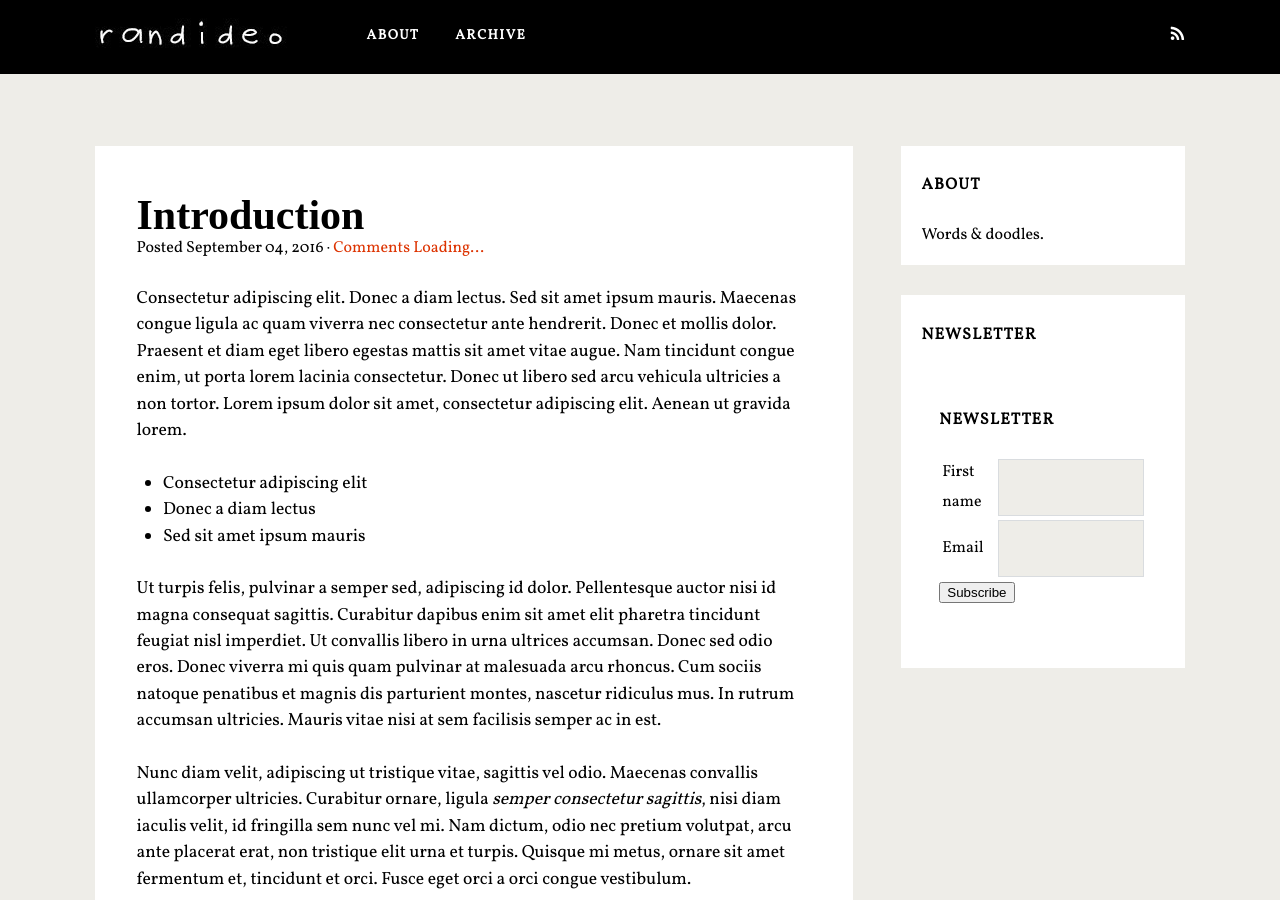
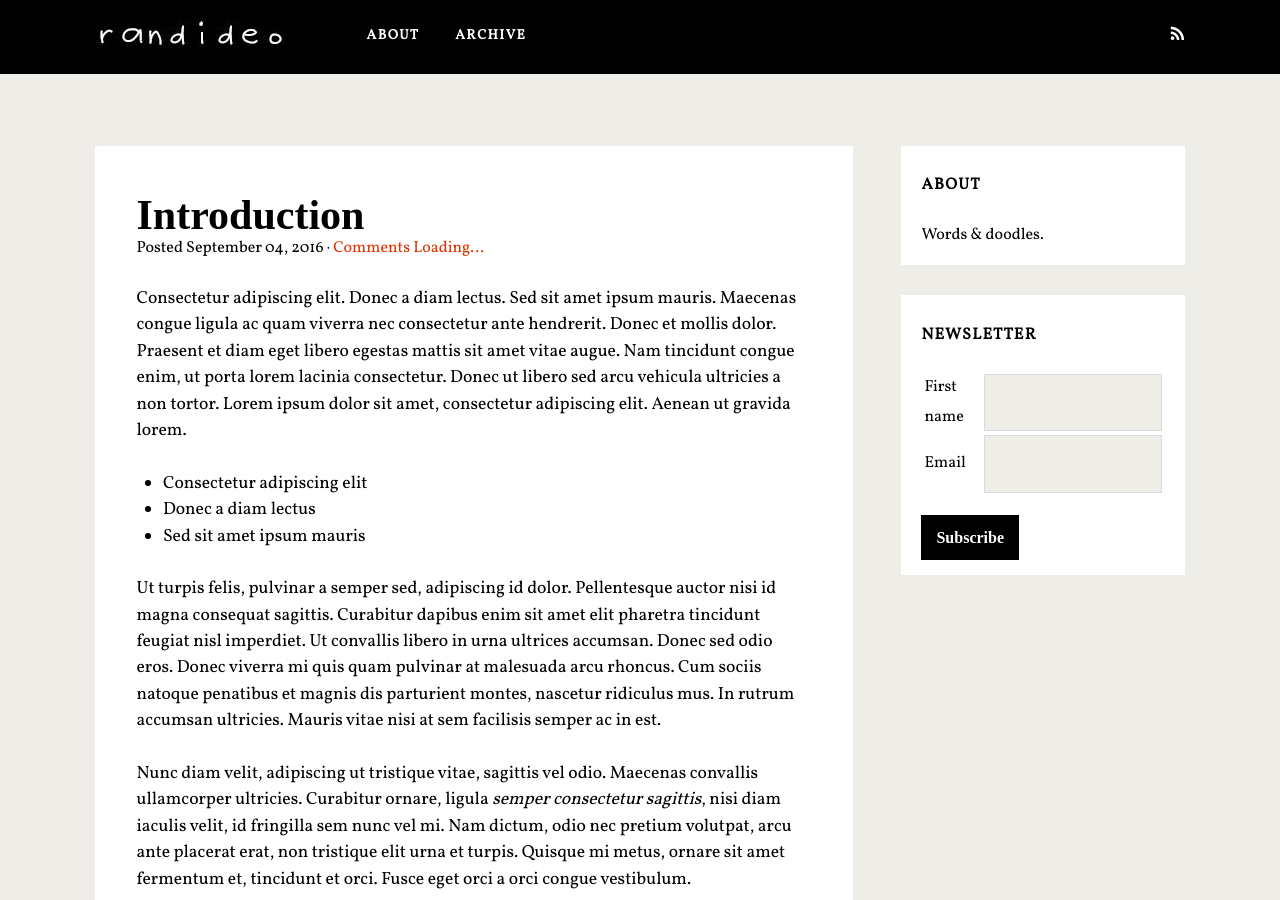
Before and after one commit to randideo/randideo.github.io, a Jekyll site: the page built from index.html, in a window 1280 px wide and 900 px high. Built offline with Jekyll 4.4.1, drawn with Linux system fonts in a browser that asks for light colours; nearby versions of some CDN libraries; some web fonts are replaced; comment, search, counter and statistics services are not loaded.

Commit message:
Update sidebar.html

```diff
--- a/_includes/sidebar.html
+++ b/_includes/sidebar.html
@@ -8,8 +8,6 @@
 <div class='clear'></div>
 </div>
 
-<div class='widget HTML' data-version='1' id='HTML3'>
-    <h2 class='title'>Newsletter</h2>
     <div class='widget HTML' data-version='1' id='HTML2'>
 <h2 class='title'>Newsletter</h2>
 <div class='widget-content'>
@@ -36,9 +34,10 @@
     <input type="hidden" name="list[11]" value="signup"  />
     <input type="hidden" name="subscribe" value="subscribe"/>
     <div style="display:none"><input type="text" name="VerificationCodeX" value="" size="20"></div>
-    <button class='button'
+    <div class="email-octopus-form-row-subscribe">
+<button class='button'
         onclick="if (checkform()) {submitForm();} return false;"
-    >Subscribe</button>
+        >Subscribe</button></div>
     <div id="result" style="color: red;"></div>
 </form></div>
 
```
